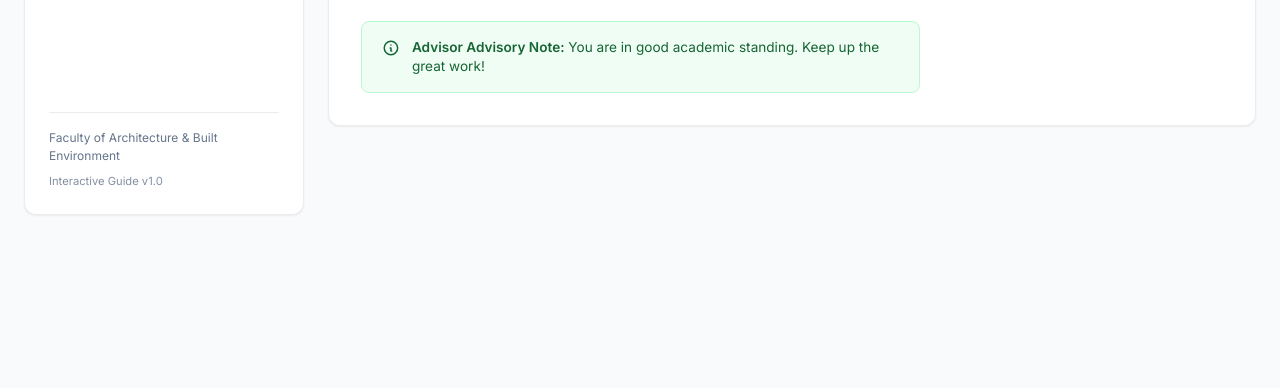
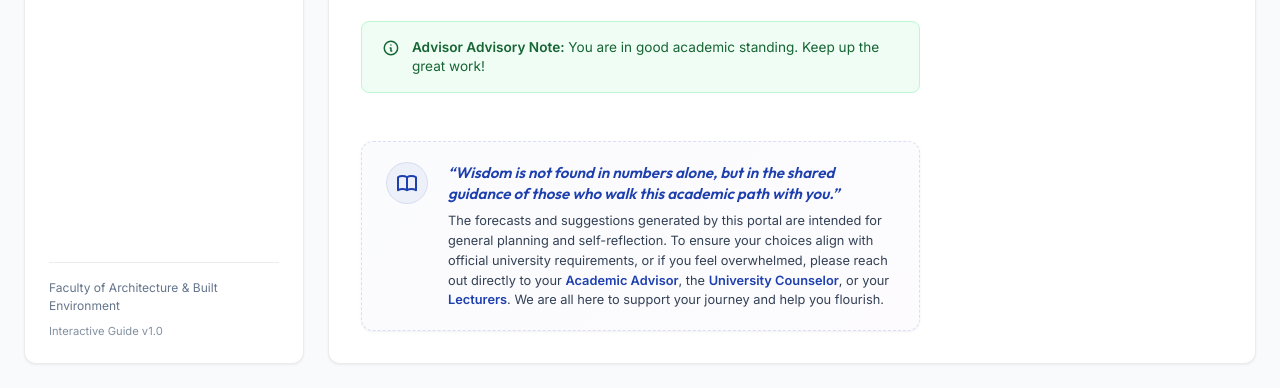
Before and after one commit to rizalhusin-klust/fabe-website, a plain HTML site: page Academic Handbook/index.html in a window 1280 px wide. Shown: the part 513-901 px from the top of the page. Before the commit the page ends 800 px from the top, so only its background shows below. Drawn offline with Linux system fonts and the light colour scheme.

Commit message:
Add advisory wisdom quote and professional consultation disclaimer cards

```diff
--- a/Academic Handbook/index.html
+++ b/Academic Handbook/index.html
@@ -104,8 +104,16 @@
                             </div>
                             <button class="btn btn-primary" onclick="document.querySelector('button[data-tab=diagnose]').click()" style="margin-top: 1rem; width: 100%; justify-content: center;">
                                 Start Assessment
-                            </button>
-                        </div>
+                    </div>
+                </div>
+                <!-- Advisory Wisdom & Disclaimer -->
+                <div class="wisdom-card" style="margin-top: 1.5rem;">
+                    <div class="wisdom-icon">
+                        <svg width="24" height="24" fill="none" stroke="currentColor" stroke-width="2" viewBox="0 0 24 24"><path stroke-linecap="round" stroke-linejoin="round" d="M12 6.253v13m0-13C10.832 5.477 9.246 5 7.5 5S4.168 5.477 3 6.253v13C4.168 18.477 5.754 18 7.5 18s3.332.477 4.5 1.253m0-13C13.168 5.477 14.754 5 16.5 5c1.747 0 3.332.477 4.5 1.253v13C19.832 18.477 18.247 18 16.5 18c-1.746 0-3.332.477-4.5 1.253"/></svg>
+                    </div>
+                    <div class="wisdom-content">
+                        <p class="wisdom-text">“Wisdom is not found in numbers alone, but in the shared guidance of those who walk this academic path with you.”</p>
+                        <p class="wisdom-disclaimer">The forecasts and suggestions generated by this portal are intended for general planning and self-reflection. To ensure your choices align with official university requirements, or if you feel overwhelmed, please reach out directly to your <strong>Academic Advisor</strong>, the <strong>University Counselor</strong>, or your <strong>Lecturers</strong>. We are all here to support your journey and help you flourish.</p>
                     </div>
                 </div>
             </div>
@@ -178,6 +186,16 @@
                         <!-- Populated dynamically -->
                     </div>
                 </div>
+                <!-- Advisory Wisdom & Disclaimer -->
+                <div class="wisdom-card" style="margin-top: 1.5rem;">
+                    <div class="wisdom-icon">
+                        <svg width="24" height="24" fill="none" stroke="currentColor" stroke-width="2" viewBox="0 0 24 24"><path stroke-linecap="round" stroke-linejoin="round" d="M12 6.253v13m0-13C10.832 5.477 9.246 5 7.5 5S4.168 5.477 3 6.253v13C4.168 18.477 5.754 18 7.5 18s3.332.477 4.5 1.253m0-13C13.168 5.477 14.754 5 16.5 5c1.747 0 3.332.477 4.5 1.253v13C19.832 18.477 18.247 18 16.5 18c-1.746 0-3.332.477-4.5 1.253"/></svg>
+                    </div>
+                    <div class="wisdom-content">
+                        <p class="wisdom-text">“Wisdom is not found in numbers alone, but in the shared guidance of those who walk this academic path with you.”</p>
+                        <p class="wisdom-disclaimer">The forecasts and suggestions generated by this portal are intended for general planning and self-reflection. To ensure your choices align with official university requirements, or if you feel overwhelmed, please reach out directly to your <strong>Academic Advisor</strong>, the <strong>University Counselor</strong>, or your <strong>Lecturers</strong>. We are all here to support your journey and help you flourish.</p>
+                    </div>
+                </div>
             </div>
 
             <!-- PANEL 4: STUDY DIAGNOSTIC -->
@@ -239,8 +257,18 @@
                                 <!-- Actions checklist list items -->
                             </ul>
                         </div>
+                        <!-- Advisory Wisdom & Disclaimer -->
+                        <div class="wisdom-card" style="margin-top: 1.5rem; border-color: rgba(30, 64, 175, 0.1);">
+                            <div class="wisdom-icon">
+                                <svg width="24" height="24" fill="none" stroke="currentColor" stroke-width="2" viewBox="0 0 24 24"><path stroke-linecap="round" stroke-linejoin="round" d="M12 6.253v13m0-13C10.832 5.477 9.246 5 7.5 5S4.168 5.477 3 6.253v13C4.168 18.477 5.754 18 7.5 18s3.332.477 4.5 1.253m0-13C13.168 5.477 14.754 5 16.5 5c1.747 0 3.332.477 4.5 1.253v13C19.832 18.477 18.247 18 16.5 18c-1.746 0-3.332.477-4.5 1.253"/></svg>
+                            </div>
+                            <div class="wisdom-content">
+                                <p class="wisdom-text">“Wisdom is not found in numbers alone, but in the shared guidance of those who walk this academic path with you.”</p>
+                                <p class="wisdom-disclaimer">The forecasts and suggestions generated by this portal are intended for general planning and self-reflection. To ensure your choices align with official university requirements, or if you feel overwhelmed, please reach out directly to your <strong>Academic Advisor</strong>, the <strong>University Counselor</strong>, or your <strong>Lecturers</strong>. We are all here to support your journey and help you flourish.</p>
+                            </div>
+                        </div>
 
-                        <div style="display: flex; gap: 0.5rem; justify-content: flex-end;">
+                        <div style="display: flex; gap: 0.5rem; justify-content: flex-end; margin-top: 1.5rem;">
                             <button class="btn btn-secondary" id="btn-survey-restart">Retake Assessment</button>
                         </div>
                     </div>
--- a/Academic Handbook/style.css
+++ b/Academic Handbook/style.css
@@ -969,6 +969,56 @@ body {
     filter: brightness(1.05);
 }
 
+/* Wisdom Card & Advisory Disclaimer */
+.wisdom-card {
+    background: linear-gradient(135deg, rgba(30, 64, 175, 0.02) 0%, rgba(109, 40, 217, 0.02) 100%);
+    border: 1px dashed rgba(30, 64, 175, 0.15);
+    border-radius: 12px;
+    padding: 1.25rem 1.5rem;
+    display: flex;
+    gap: 1.25rem;
+    align-items: flex-start;
+    box-shadow: var(--shadow-sm);
+    transition: var(--transition-fast);
+}
+.wisdom-card:hover {
+    border-color: rgba(30, 64, 175, 0.3);
+    background: linear-gradient(135deg, rgba(30, 64, 175, 0.03) 0%, rgba(109, 40, 217, 0.03) 100%);
+}
+.wisdom-icon {
+    color: var(--color-blue);
+    background: rgba(30, 64, 175, 0.06);
+    border-radius: 50%;
+    padding: 0.5rem;
+    display: flex;
+    align-items: center;
+    justify-content: center;
+    flex-shrink: 0;
+    border: 1px solid rgba(30, 64, 175, 0.1);
+}
+.wisdom-content {
+    display: flex;
+    flex-direction: column;
+    gap: 0.4rem;
+}
+.wisdom-text {
+    font-family: var(--font-heading);
+    font-size: 0.95rem;
+    font-weight: 600;
+    color: var(--color-blue);
+    font-style: italic;
+    line-height: 1.4;
+}
+.wisdom-disclaimer {
+    font-size: 0.8rem;
+    color: var(--text-secondary);
+    line-height: 1.55;
+}
+.wisdom-disclaimer strong {
+    color: var(--color-blue);
+    font-weight: 600;
+}
+
 /* Print Styles */
 @media print {
     body {
```
